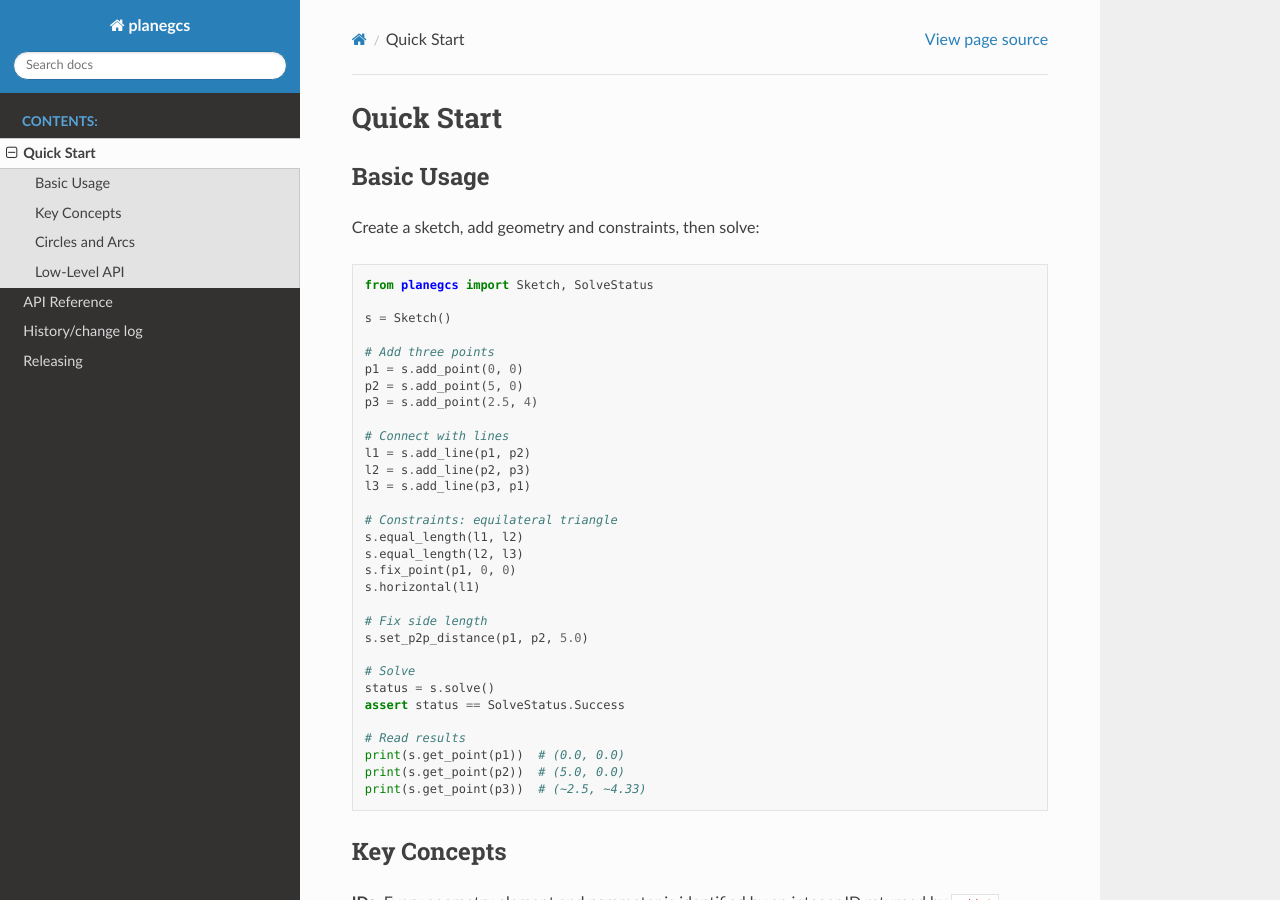
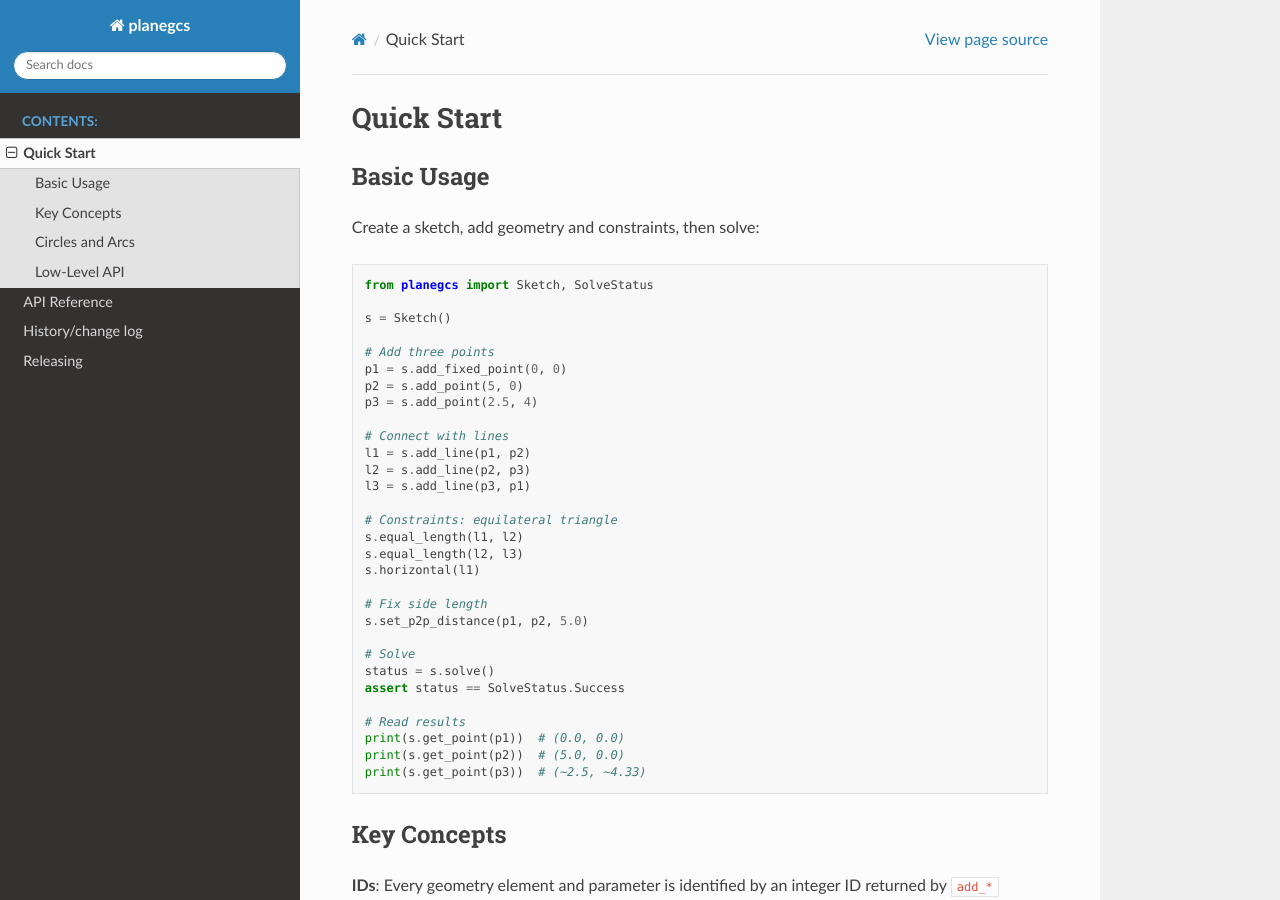
Before and after one commit to spookylukey/planegcs, a Sphinx documentation site: the page built from docs/quickstart.rst, in a window 1280 px wide and 900 px high. Built offline with Sphinx 7.4.7 and the Read the Docs theme 3.1.0, drawn with Linux system fonts in a browser that asks for light colours.

Commit message:
Better example code

```diff
--- a/docs/quickstart.rst
+++ b/docs/quickstart.rst
@@ -13,7 +13,7 @@ Create a sketch, add geometry and constraints, then solve:
    s = Sketch()
 
    # Add three points
-   p1 = s.add_point(0, 0)
+   p1 = s.add_fixed_point(0, 0)
    p2 = s.add_point(5, 0)
    p3 = s.add_point(2.5, 4)
 
@@ -25,7 +25,6 @@ Create a sketch, add geometry and constraints, then solve:
    # Constraints: equilateral triangle
    s.equal_length(l1, l2)
    s.equal_length(l2, l3)
-   s.fix_point(p1, 0, 0)
    s.horizontal(l1)
 
    # Fix side length
```
